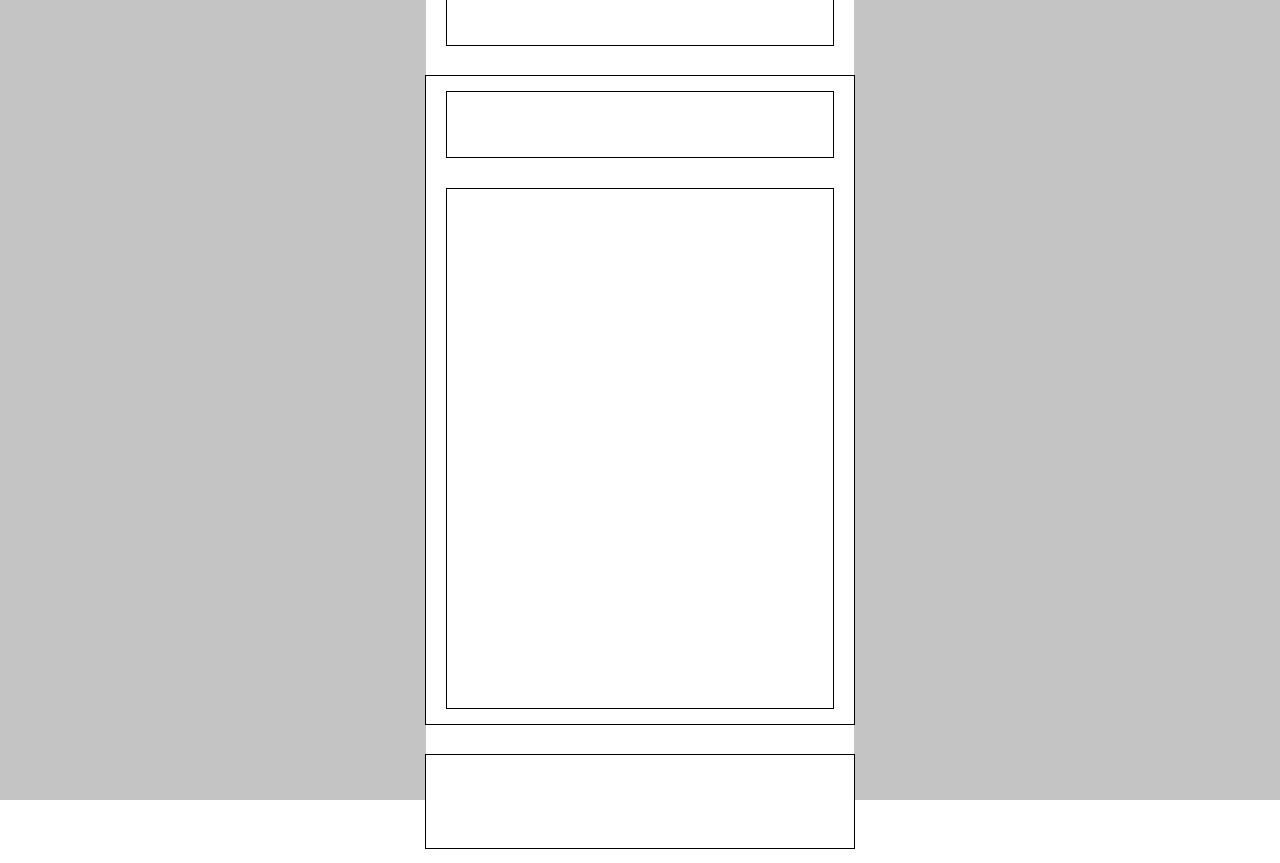
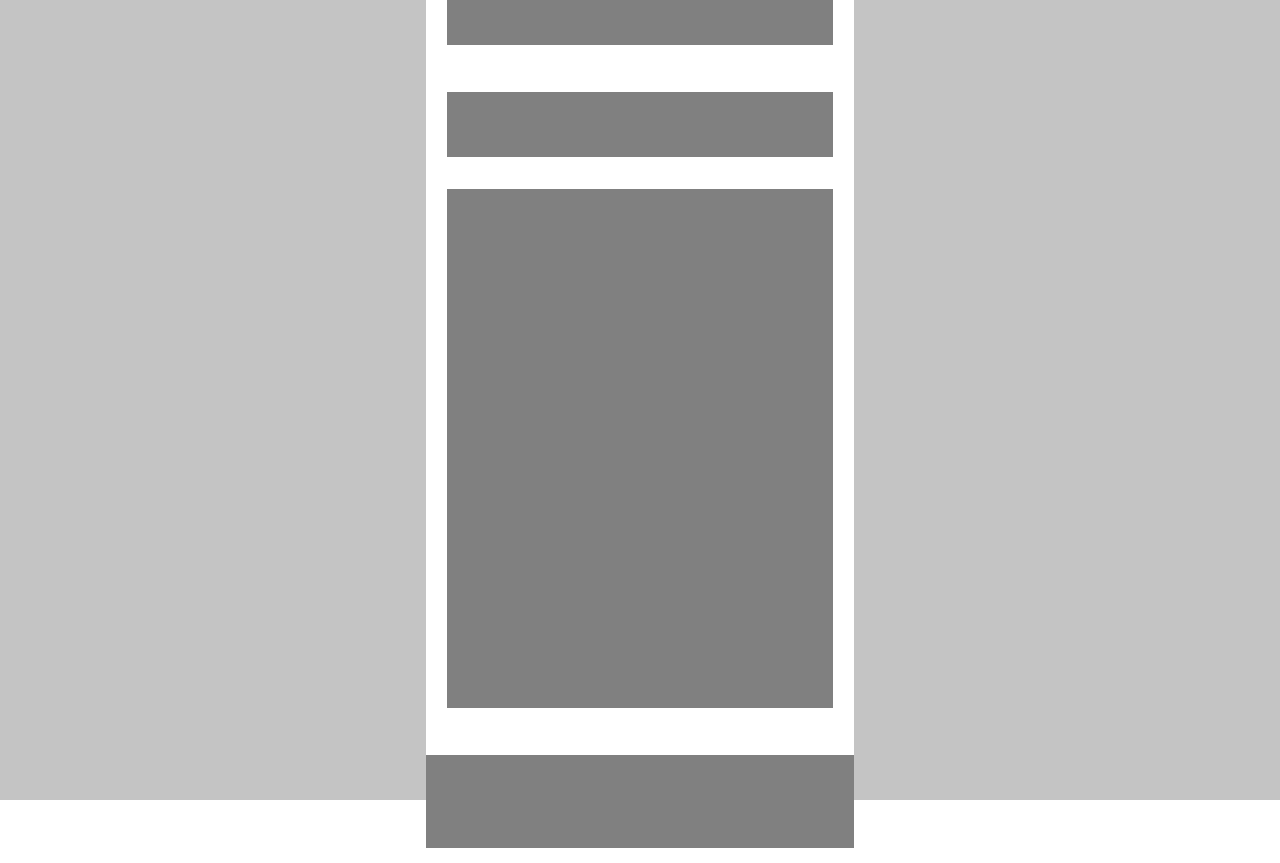
Before and after one commit to Lsohee/cocktail_mobile_16_220406, a plain HTML site: page index.html in a window 1280 px wide. Drawn offline with Linux system fonts and the light colour scheme.

Commit message:
gray scale

```diff
--- a/css/style.css
+++ b/css/style.css
@@ -6,12 +6,13 @@
 }
 
 .root div{
-  border:1px solid black;
+  /* border:1px solid black; */
 }
 
 .root>div:nth-child(1){
   width:90%;
   height:10%;
+  background-color: gray;
 }
 
 
@@ -30,14 +31,18 @@
 .root>div:nth-child(2)>div:nth-child(1){
   width:90%;
   height:10%;
+  background-color: gray;
+
 }
 
 
 .root>div:nth-child(2)>div:nth-child(2){
   width:90%;
+  background-color: gray;
   height:80%;
 }
 .root>div:nth-child(3){
+  background-color: gray;
   width:100%;
   height:10%;
 }
```
